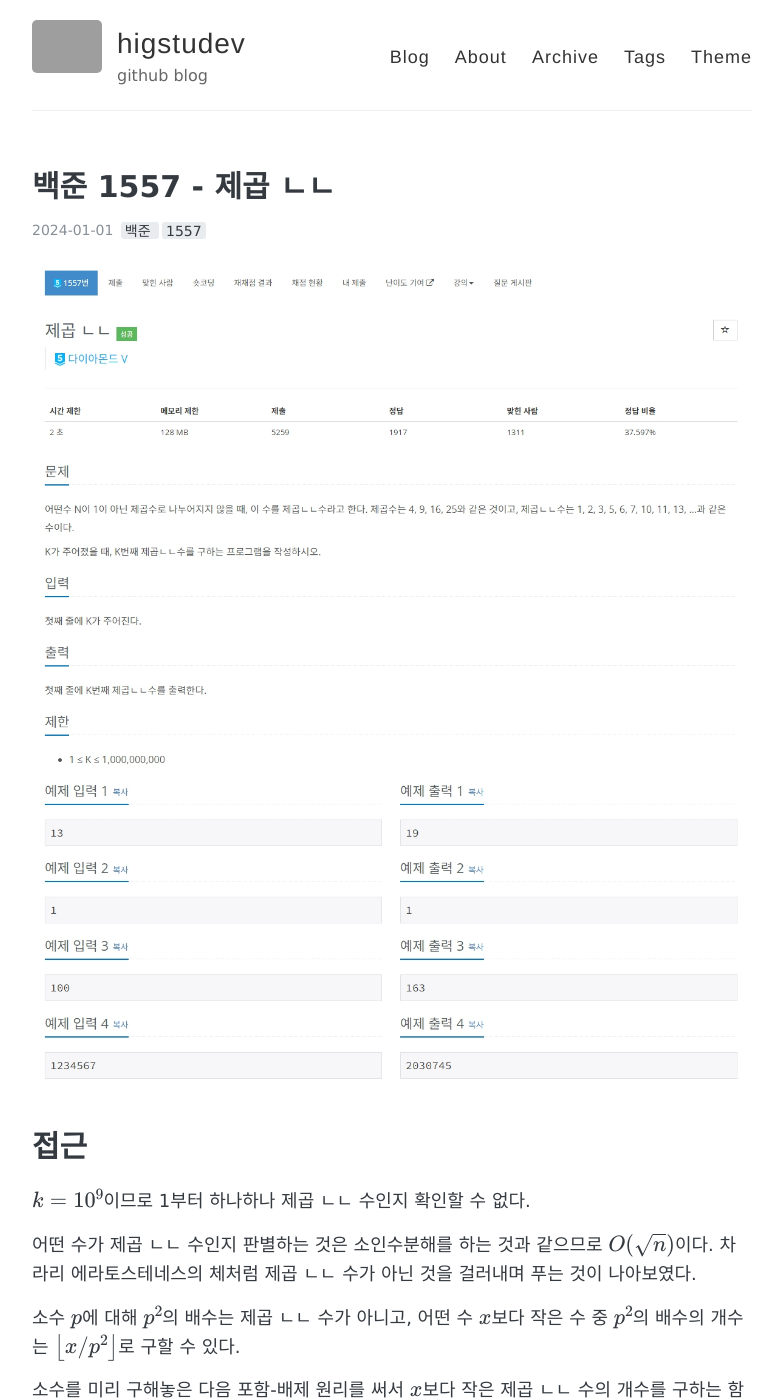
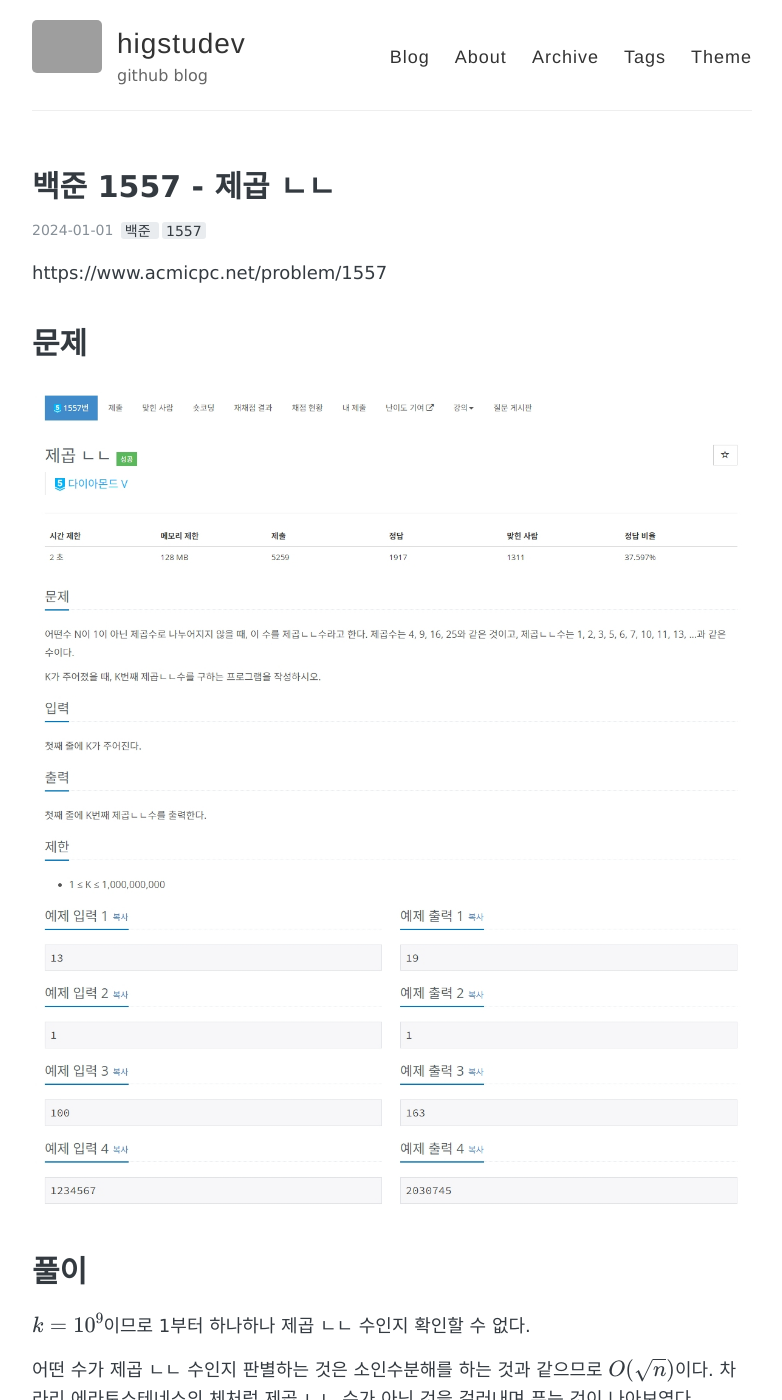
Before and after one commit to higstudev/higstudev.github.io, a Jekyll site: the page built from _posts/2024-01-01-BOJ1557.md, in a window 1280 px wide and 1400 px high. Shown: the whole window, without its empty margins (248-1030 px from the left). Built offline with Jekyll 4.4.1, drawn with Linux system fonts in a browser that asks for light colours; formulas are drawn with MathJax 3; some of the changed text lies outside the part shown; grey boxes are pictures that could not be loaded.

Commit message:
Update 2024-01-01-BOJ1557.md

```diff
--- a/_posts/2024-01-01-BOJ1557.md
+++ b/_posts/2024-01-01-BOJ1557.md
@@ -5,9 +5,13 @@ tags: ["백준", "1557"]
 comments: true
 ---
 
+https://www.acmicpc.net/problem/1557
+
+# 문제
+
 ![Problem](/images/1557_prob.png)
 
-# 접근
+# 풀이
 
 $k = 10^9$이므로 1부터 하나하나 제곱 ㄴㄴ 수인지 확인할 수 없다.
 
@@ -19,6 +23,6 @@ $k = 10^9$이므로 1부터 하나하나 제곱 ㄴㄴ 수인지 확인할 수
 
 $1,000,000,000$ 번째 제곱 ㄴㄴ 수가 얼마나 큰 수일지 궁금해서 일단 만들어서 구해보니 $1,644,934,081$가 나왔다. 소수를 $\left\lceil \sqrt{1,644,934,081} \right\rceil = 40558$까지 구하도록 고쳤다.
 
-꽤 빨리 나오길래 제출해봤는데 <span style="color: red;">틀렸습니다</span>가 나왔다.
+꽤 빨리 나오길래 제출해봤는데 시간 초과가 아니라 <span style="color: red;">틀렸습니다</span>가 나왔다.
 
 $40559$로 바꾸고 $f(x)$의 탐색 범위를 완화하니까 정답처리 되었다.
```
